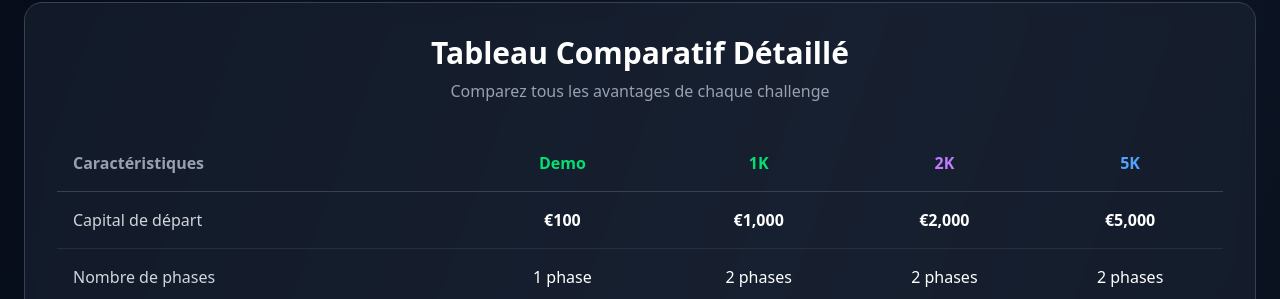
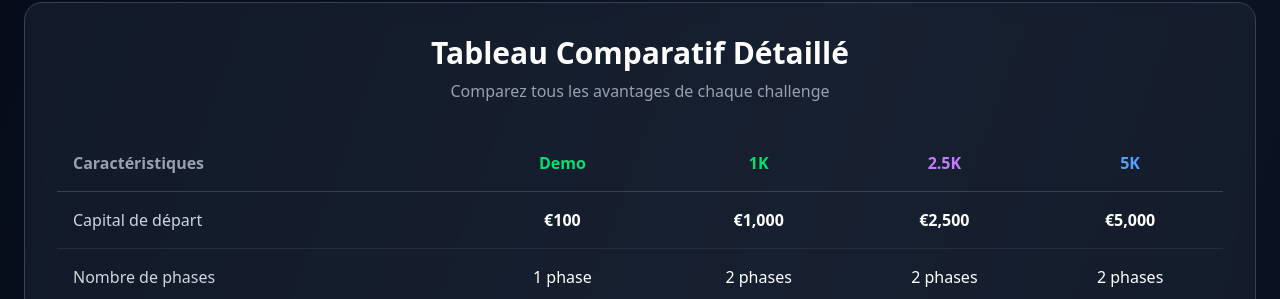
Before and after one commit to jeuneMaitre667/jogadorpro, a Next.js app: page /pricing in a window 1280 px wide. Shown: the part 1145-1444 px from the top of the page. Built offline with nearby package versions, Linux system fonts and the light colour scheme.

Commit message:
Add 2.5K challenge tier + Stripe price env

```diff
--- a/app/dashboard-pages/create-challenge/page.tsx
+++ b/app/dashboard-pages/create-challenge/page.tsx
@@ -35,6 +35,21 @@ const tiers = [
     maxDailyLoss: 50, // 5% du capital
     maxTotalLoss: 100, // 10% du capital
     maxDailyGain: 80, // 8% plafond gains journaliers
+    minPicks: 20,
+    minActiveDays: 15,
+    phaseDuration: 31,
+    isDemo: false,
+  },
+  {
+    id: '2.5k',
+    name: '2.5K Challenge',
+    price: 89,
+    initialBalance: 2500,
+    targetProfitPhase1: 625, // 25% de 2500€
+    targetProfitPhase2: 750, // 30% de 2500€
+    maxDailyLoss: 125, // 5% du capital
+    maxTotalLoss: 250, // 10% du capital
+    maxDailyGain: 200, // 8% plafond gains journaliers
     minPicks: 20,
     minActiveDays: 15,
     phaseDuration: 31,
@@ -84,6 +99,7 @@ export default function CreateChallengePage() {
   const PRICE_IDS: Record<ChallengeTier, string | undefined> = {
     demo: process.env.NEXT_PUBLIC_STRIPE_PRICE_DEMO,
     '1k': process.env.NEXT_PUBLIC_STRIPE_PRICE_1K,
+    '2.5k': process.env.NEXT_PUBLIC_STRIPE_PRICE_2_5K,
     '5k': process.env.NEXT_PUBLIC_STRIPE_PRICE_5K,
   }
 
--- a/app/pricing/page.tsx
+++ b/app/pricing/page.tsx
@@ -12,11 +12,11 @@ export default function PricingPage() {
 
   const PRICE_IDS = {
     '1k': process.env.NEXT_PUBLIC_STRIPE_PRICE_1K,
-    '2k': process.env.NEXT_PUBLIC_STRIPE_PRICE_2K,
+    '2_5k': process.env.NEXT_PUBLIC_STRIPE_PRICE_2_5K,
     '5k': process.env.NEXT_PUBLIC_STRIPE_PRICE_5K,
   }
 
-  const handleCheckout = async (plan: '1k' | '2k' | '5k') => {
+  const handleCheckout = async (plan: '1k' | '2_5k' | '5k') => {
     const priceId = PRICE_IDS[plan]
     if (!priceId) {
       console.error(`Stripe priceId manquant pour le plan ${plan}`)
@@ -194,7 +194,7 @@ export default function PricingPage() {
               </div>
             </motion.div>
 
-            {/* 2K Challenge */}
+            {/* 2.5K Challenge */}
             <motion.div
               initial={{ opacity: 0, y: 20 }}
               whileInView={{ opacity: 1, y: 0 }}
@@ -203,7 +203,7 @@ export default function PricingPage() {
               className="bg-gray-800 rounded-2xl p-8 border border-gray-700 hover:border-purple-500 transition-all shadow-xl flex flex-col h-full"
             >
               <div className="text-center mb-8">
-                <h3 className="text-xl font-bold text-white mb-3">Challenge 2K</h3>
+                <h3 className="text-xl font-bold text-white mb-3">Challenge 2.5K</h3>
                 <p className="text-4xl font-bold text-purple-400 mb-2">€89</p>
               </div>
 
@@ -228,11 +228,11 @@ export default function PricingPage() {
 
               <div className="border-t border-gray-700 pt-6">
                 <Button
-                  onClick={() => handleCheckout('2k')}
-                  disabled={loadingPlan === '2k'}
+                  onClick={() => handleCheckout('2_5k')}
+                  disabled={loadingPlan === '2_5k'}
                   className="w-full bg-gradient-to-r from-purple-400 to-pink-400 hover:from-purple-500 hover:to-pink-500 text-white font-semibold py-3"
                 >
-                  {loadingPlan === '2k' ? 'Redirection...' : 'Acheter maintenant'}
+                  {loadingPlan === '2_5k' ? 'Redirection...' : 'Acheter maintenant'}
                 </Button>
               </div>
             </motion.div>
@@ -294,7 +294,7 @@ export default function PricingPage() {
                       <th className="text-left py-4 px-4 text-gray-400 font-semibold">Caractéristiques</th>
                       <th className="text-center py-4 px-4 text-green-400 font-bold">Demo</th>
                       <th className="text-center py-4 px-4 text-green-400 font-bold">1K</th>
-                      <th className="text-center py-4 px-4 text-purple-400 font-bold">2K</th>
+                      <th className="text-center py-4 px-4 text-purple-400 font-bold">2.5K</th>
                       <th className="text-center py-4 px-4 text-blue-400 font-bold">5K</th>
                     </tr>
                   </thead>
@@ -303,7 +303,7 @@ export default function PricingPage() {
                       <td className="py-4 px-4 text-gray-300">Capital de départ</td>
                       <td className="text-center py-4 px-4 text-white font-semibold">€100</td>
                       <td className="text-center py-4 px-4 text-white font-semibold">€1,000</td>
-                      <td className="text-center py-4 px-4 text-white font-semibold">€2,000</td>
+                      <td className="text-center py-4 px-4 text-white font-semibold">€2,500</td>
                       <td className="text-center py-4 px-4 text-white font-semibold">€5,000</td>
                     </tr>
                     <tr className="border-b border-gray-700/50">
--- a/lib/types.ts
+++ b/lib/types.ts
@@ -15,7 +15,7 @@ export interface User {
 }
 
 // Challenge
-export type ChallengeTier = 'demo' | '1k' | '5k'
+export type ChallengeTier = 'demo' | '1k' | '2.5k' | '5k'
 export type ChallengeStatus = 'active' | 'completed' | 'failed'
 export type ChallengePhase = 1 | 2
 
```
Also changed, not shown: 1 other file (tests, documents, lock files or other folders).
